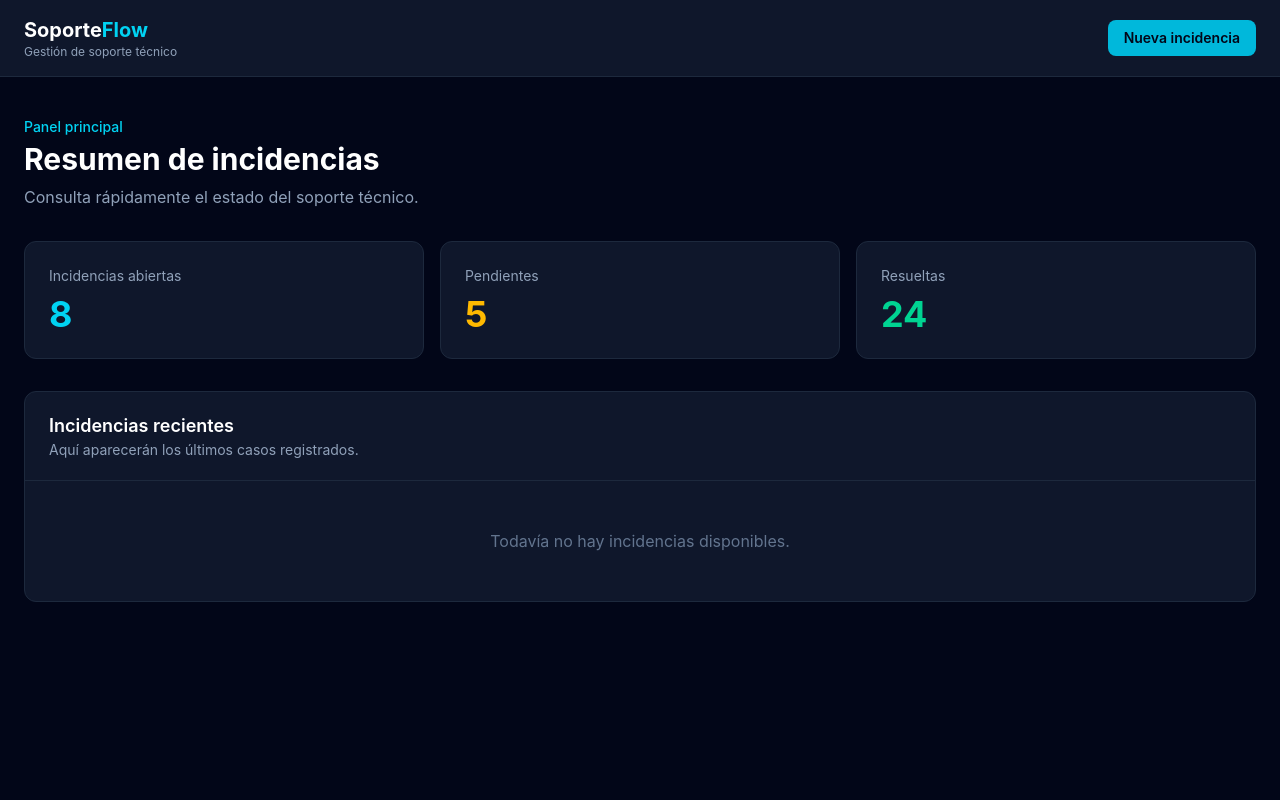
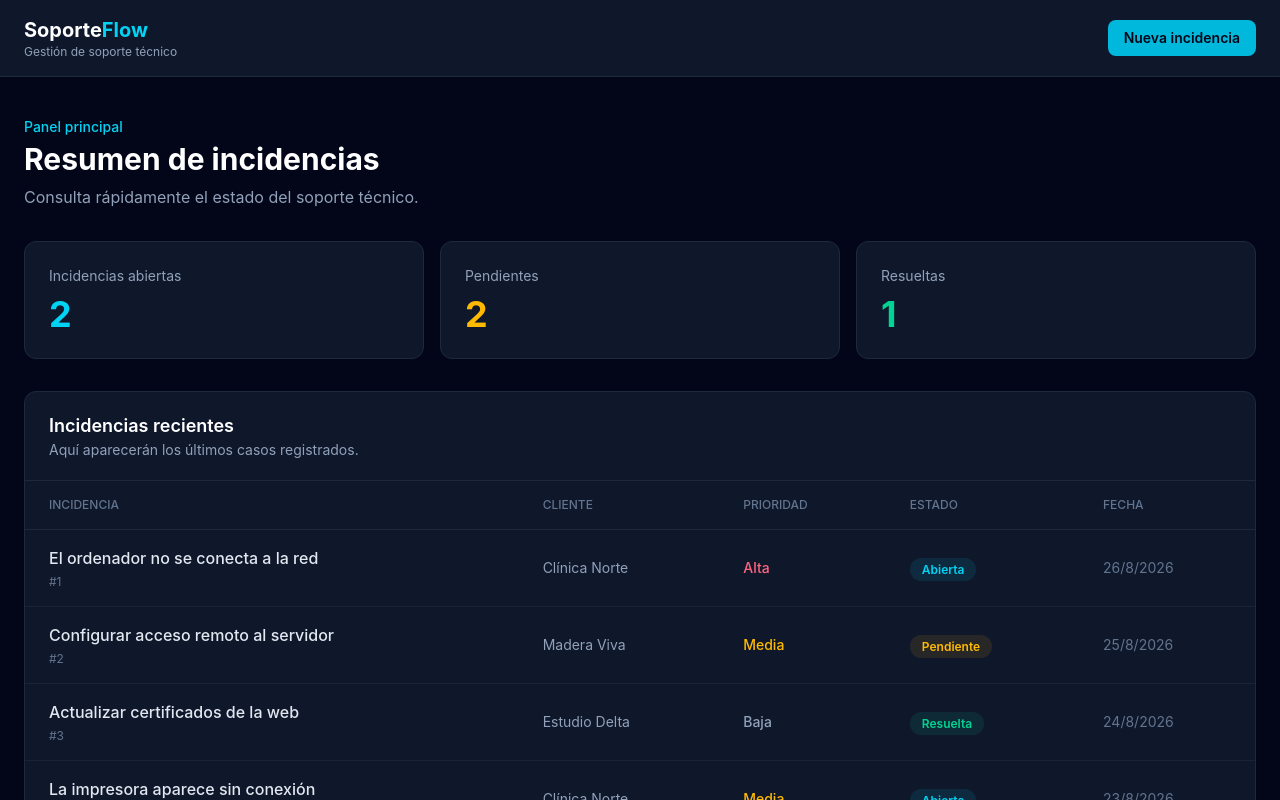
Before and after one commit to IThech/soporteflow, a SvelteKit app: page / in a window 1280 px wide. Shown: the top 800 px of the page. Built offline with nearby package versions, Linux system fonts and the light colour scheme.

Commit message:
feat: add typed incident data and table

```diff
--- /dev/null
+++ b/src/lib/data/incidents.ts
@@ -0,0 +1,44 @@
+import type { Incident } from '$lib/types/incident';
+
+export const incidents: Incident[] = [
+	{
+		id: 1,
+		title: 'El ordenador no se conecta a la red',
+		client: 'Clínica Norte',
+		status: 'open',
+		priority: 'high',
+		createdAt: '2026-08-26'
+	},
+	{
+		id: 2,
+		title: 'Configurar acceso remoto al servidor',
+		client: 'Madera Viva',
+		status: 'pending',
+		priority: 'medium',
+		createdAt: '2026-08-25'
+	},
+	{
+		id: 3,
+		title: 'Actualizar certificados de la web',
+		client: 'Estudio Delta',
+		status: 'resolved',
+		priority: 'low',
+		createdAt: '2026-08-24'
+	},
+	{
+		id: 4,
+		title: 'La impresora aparece sin conexión',
+		client: 'Clínica Norte',
+		status: 'open',
+		priority: 'medium',
+		createdAt: '2026-08-23'
+	},
+	{
+		id: 5,
+		title: 'Revisar copia de seguridad nocturna',
+		client: 'Madera Viva',
+		status: 'pending',
+		priority: 'high',
+		createdAt: '2026-08-22'
+	}
+];
--- /dev/null
+++ b/src/lib/types/incident.ts
@@ -0,0 +1,12 @@
+export type IncidentStatus = 'open' | 'pending' | 'resolved';
+
+export type IncidentPriority = 'low' | 'medium' | 'high';
+
+export interface Incident {
+	id: number;
+	title: string;
+	client: string;
+	status: IncidentStatus;
+	priority: IncidentPriority;
+	createdAt: string;
+}
--- a/src/routes/+page.svelte
+++ b/src/routes/+page.svelte
@@ -1,9 +1,47 @@
 <script lang="ts">
+	import { incidents } from '$lib/data/incidents';
+
 	const summary = [
-		{ label: 'Incidencias abiertas', value: 8, color: 'text-cyan-400' },
-		{ label: 'Pendientes', value: 5, color: 'text-amber-400' },
-		{ label: 'Resueltas', value: 24, color: 'text-emerald-400' }
+		{
+			label: 'Incidencias abiertas',
+			value: incidents.filter((incident) => incident.status === 'open').length,
+			color: 'text-cyan-400'
+		},
+		{
+			label: 'Pendientes',
+			value: incidents.filter((incident) => incident.status === 'pending').length,
+			color: 'text-amber-400'
+		},
+		{
+			label: 'Resueltas',
+			value: incidents.filter((incident) => incident.status === 'resolved').length,
+			color: 'text-emerald-400'
+		}
 	];
+
+	const statusLabels = {
+		open: 'Abierta',
+		pending: 'Pendiente',
+		resolved: 'Resuelta'
+	};
+
+	const statusClasses = {
+		open: 'bg-cyan-400/10 text-cyan-400',
+		pending: 'bg-amber-400/10 text-amber-400',
+		resolved: 'bg-emerald-400/10 text-emerald-400'
+	};
+
+	const priorityLabels = {
+		low: 'Baja',
+		medium: 'Media',
+		high: 'Alta'
+	};
+
+	const priorityClasses = {
+		low: 'text-slate-400',
+		medium: 'text-amber-400',
+		high: 'text-rose-400'
+	};
 </script>
 
 <svelte:head>
@@ -50,8 +88,49 @@
 				<p class="text-sm text-slate-400">Aquí aparecerán los últimos casos registrados.</p>
 			</div>
 
-			<div class="px-6 py-12 text-center text-slate-500">
-				Todavía no hay incidencias disponibles.
+			<div class="overflow-x-auto">
+				<table class="w-full text-left">
+					<thead class="text-xs text-slate-500 uppercase">
+						<tr class="border-b border-slate-800">
+							<th class="px-6 py-4 font-medium">Incidencia</th>
+							<th class="px-6 py-4 font-medium">Cliente</th>
+							<th class="px-6 py-4 font-medium">Prioridad</th>
+							<th class="px-6 py-4 font-medium">Estado</th>
+							<th class="px-6 py-4 font-medium">Fecha</th>
+						</tr>
+					</thead>
+
+					<tbody>
+						{#each incidents as incident (incident.id)}
+							<tr class="border-b border-slate-800/70 last:border-0 hover:bg-slate-800/30">
+								<td class="px-6 py-4">
+									<p class="font-medium text-slate-200">{incident.title}</p>
+									<p class="mt-1 text-xs text-slate-500">#{incident.id}</p>
+								</td>
+
+								<td class="px-6 py-4 text-sm text-slate-400">
+									{incident.client}
+								</td>
+
+								<td class={`px-6 py-4 text-sm font-medium ${priorityClasses[incident.priority]}`}>
+									{priorityLabels[incident.priority]}
+								</td>
+
+								<td class="px-6 py-4">
+									<span
+										class={`rounded-full px-3 py-1 text-xs font-semibold ${statusClasses[incident.status]}`}
+									>
+										{statusLabels[incident.status]}
+									</span>
+								</td>
+
+								<td class="px-6 py-4 text-sm text-slate-500">
+									{new Date(incident.createdAt).toLocaleDateString('es-ES')}
+								</td>
+							</tr>
+						{/each}
+					</tbody>
+				</table>
 			</div>
 		</section>
 	</main>
```
